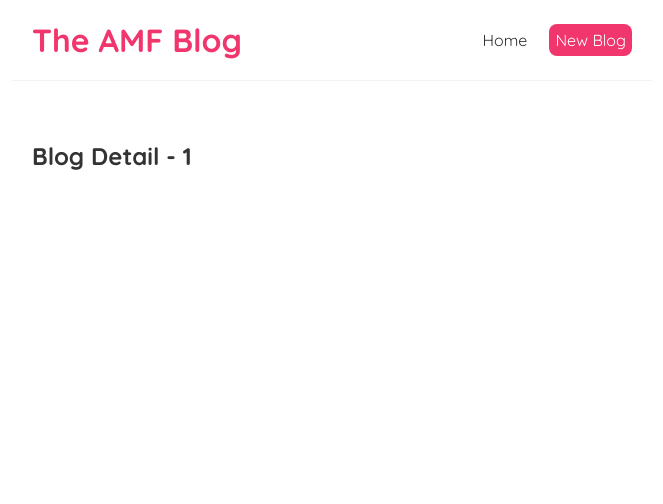
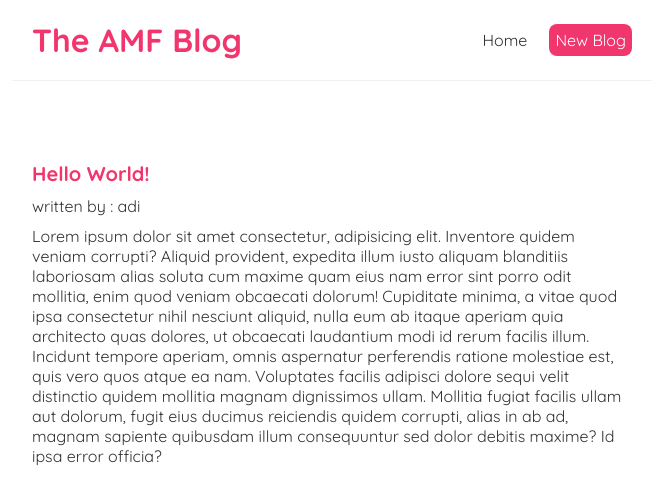
Before and after one commit to hidayahapriliansyah/belajar-react-netninja-project, a React (Create React App) app: page /blog-detail/1 in a window 1280 px wide. Shown: the top 504 px of the page, without its empty margins (308-971 px from the left). Built offline with nearby package versions, Linux system fonts and the light colour scheme; data requests are answered from the project's data file.

Commit message:
26 reusing custom hook

```diff
--- a/src/BlogDetail.js
+++ b/src/BlogDetail.js
@@ -1,12 +1,22 @@
 import { useParams } from 'react-router-dom';
+import useFetch from './useFetch';
 
-const BlogsDetail = () => {
+const BlogDetail = () => {
   const { id } = useParams();
+  // const { error, isPending, data: blog } = useFetch('http://localhost:8000/blogs/' + id );
+  const {error, isPending, data: blog} = useFetch('http://localhost:8000/blogs/' + id);
+
   return (
     <div className="blog-detail">
-      <h2>Blog Detail - { id }</h2>
+      { error && <div>{ error }</div>}
+      { isPending && <div>Loading... </div>}
+      { blog && (<article>
+        <h2>{ blog.title }</h2>
+        <p>written by : { blog.author }</p>
+        <div>{ blog.body }</div>
+      </article>)}
     </div>
   );
 }
 
-export default BlogsDetail;
+export default BlogDetail;
--- a/src/index.css
+++ b/src/index.css
@@ -68,3 +68,18 @@
   font-weight: 500;
   border-radius: 0.5em;
 }
+
+/* blog detail page */
+.blog-detail h2 {
+  font-size: 20px;
+  color: #f1356d;
+  margin-bottom: 10px;
+}
+
+.blog-detail p {
+  margin: 10px 0;
+}
+
+.blog-detail {
+  margin: 20px 0;
+}
```
